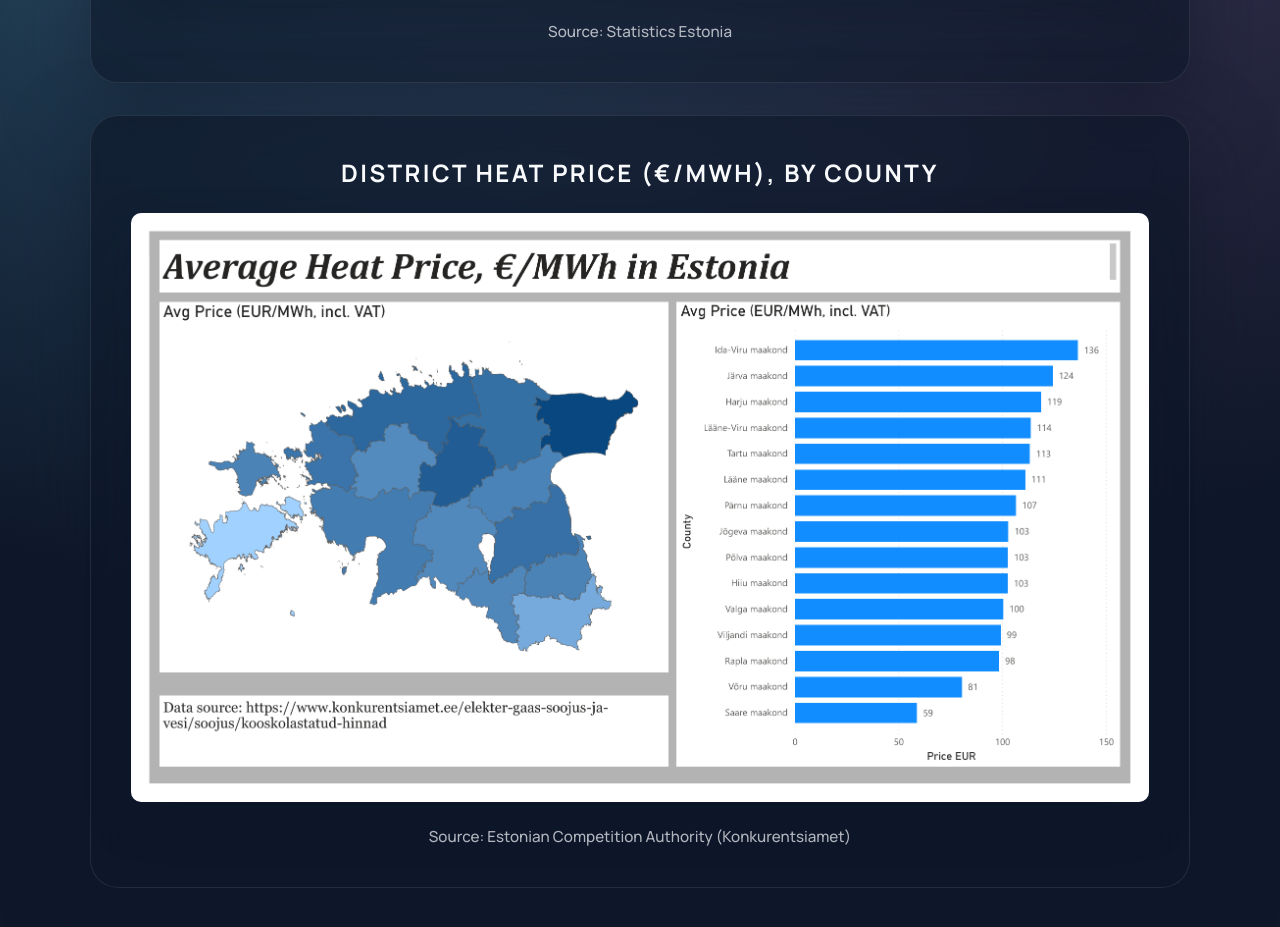
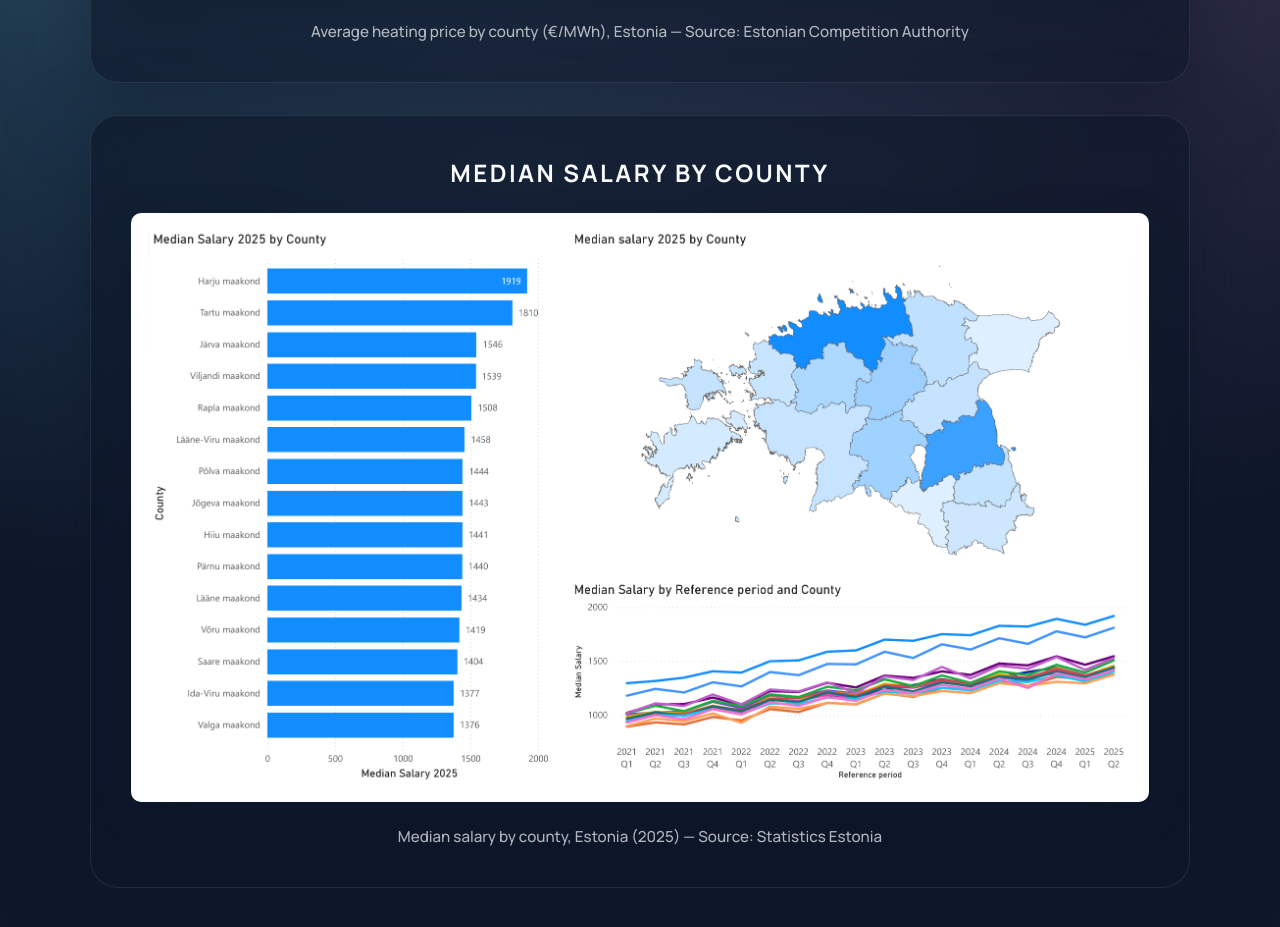
Before and after one commit to Sintagmatarches/portfolio, a plain HTML site: page index.html in a window 1280 px wide. Shown: the part 773-1700 px from the top of the page. Drawn offline with Linux system fonts and the light colour scheme.

Commit message:
Add files via upload

```diff
--- a/index.html
+++ b/index.html
@@ -11,26 +11,26 @@
 </head>
 <body>
   <main class="page">
-    <!-- Project 1 -->
+    <!-- Project 1 (now first): Heating -->
     <section class="card" aria-labelledby="title1">
       <div class="card-header"><h1 id="title1">PORTFOLIO</h1></div>
+      <div class="image-container">
+        <img src="assets/heat-price.png"
+             alt="Average heating price by county in Estonia, EUR per MWh."
+             class="chart-image">
+      </div>
+      <p class="note">Average heating price by county (€/MWh), Estonia — Source: Estonian Competition Authority</p>
+    </section>
+
+    <!-- Project 2 (now second): Salary -->
+    <section class="card" aria-labelledby="title2">
+      <div class="card-header"><h2 id="title2">Median Salary by County</h2></div>
       <div class="image-container">
         <img src="assets/median-salary.png"
              alt="Median salary 2025 by county in Estonia with bar chart, choropleth map and time-series."
              class="chart-image">
       </div>
-      <p class="note">Source: Statistics Estonia</p>
-    </section>
-
-    <!-- Project 2 -->
-    <section class="card" aria-labelledby="title2">
-      <div class="card-header"><h2 id="title2">District Heat Price (€/MWh), by County</h2></div>
-      <div class="image-container">
-        <img src="assets/heat-price.png"
-             alt="Average district heat price in Estonia by county, in EUR per MWh."
-             class="chart-image">
-      </div>
-      <p class="note">Source: Estonian Competition Authority (Konkurentsiamet)</p>
+      <p class="note">Median salary by county, Estonia (2025) — Source: Statistics Estonia</p>
     </section>
   </main>
   <script src="script.js"></script>
```
